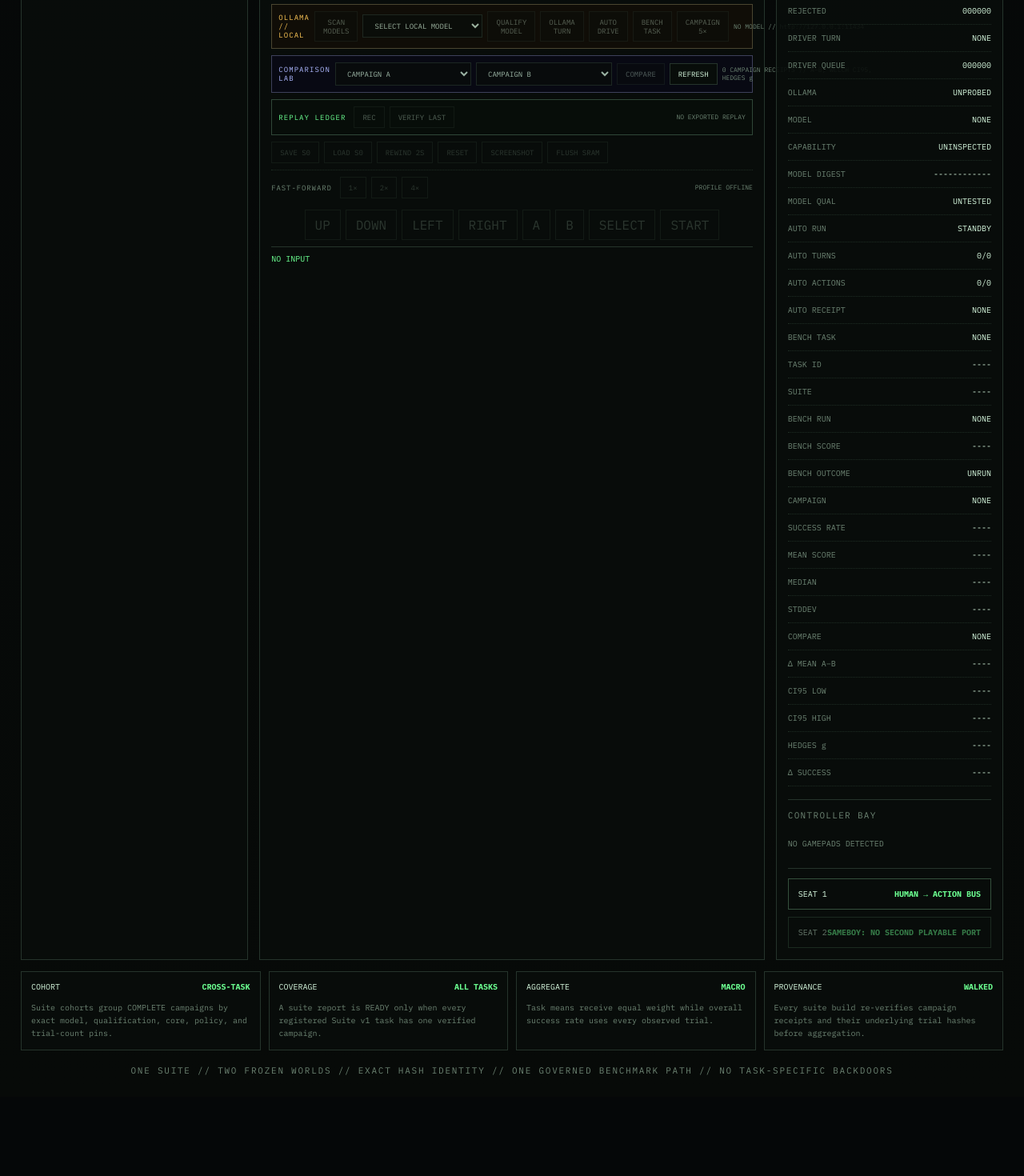
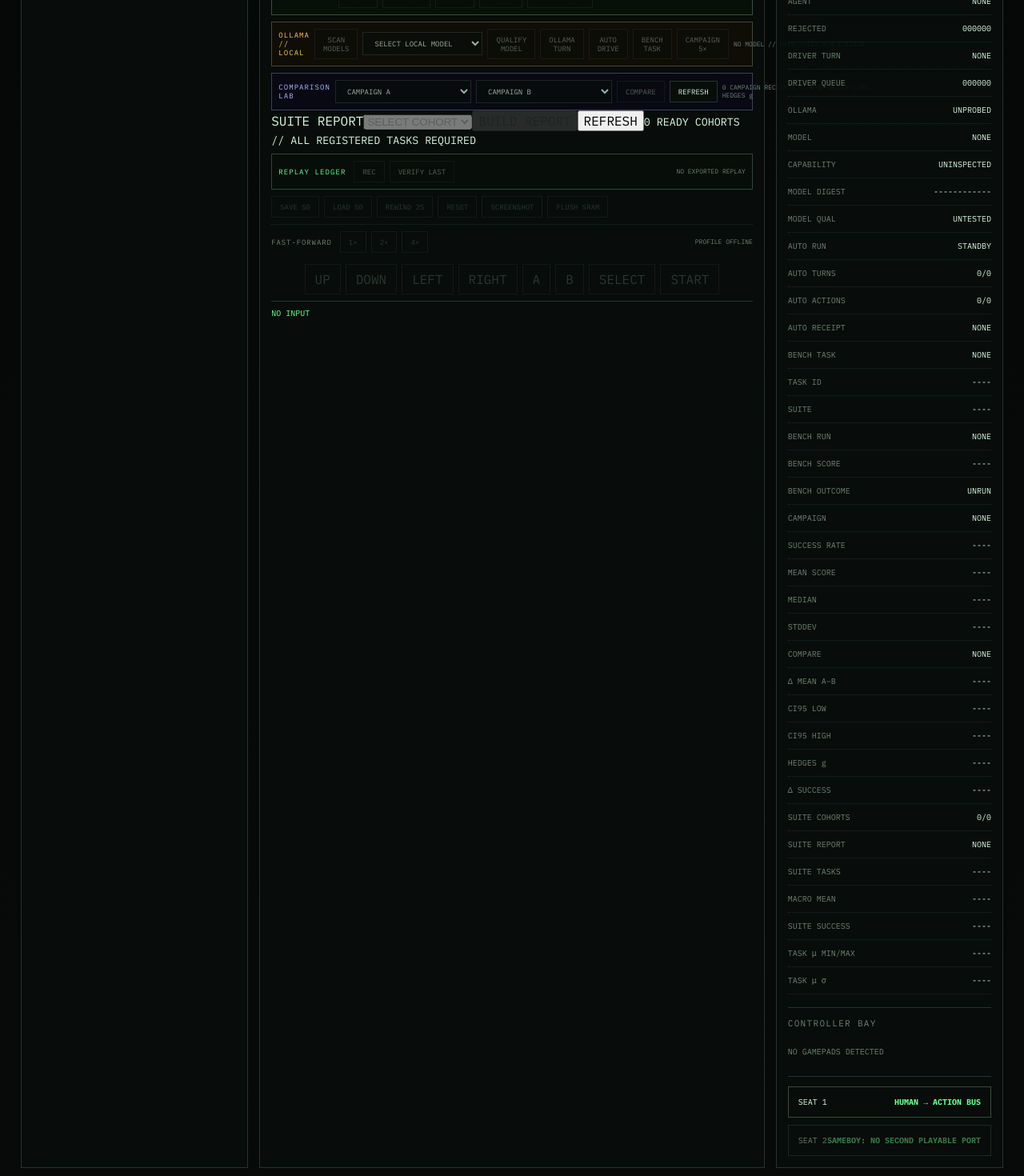
Before and after one commit to MichaelWave369/PhiCade, a React (Vite) app in the folder apps/desktop/: page / in a window 1280 px wide. Shown: the part 980-2450 px from the top of the page at 80% size. Before the commit the page ends 2351 px from the top, so only its background shows below. Built offline with nearby package versions, Linux system fonts and the light colour scheme.

Commit message:
feat: add Benchmark Suite Report operator surface

```diff
--- a/apps/desktop/src/App.tsx
+++ b/apps/desktop/src/App.tsx
@@ -1189,6 +1189,7 @@ export function App() {
           <span><i className={`lamp ${benchmarkRunning ? "lamp-amber" : lastModelBenchmark ? "lamp-green" : "lamp-green"}`} /> BENCH {benchmarkRunning ? `RUN ${benchmarkRunId}` : lastModelBenchmark ? `${lastModelBenchmark.receipt.score1000 ?? "ERR"}/1000` : "STANDBY"}</span>
           <span><i className={`lamp ${campaignStatus?.active ? "lamp-amber" : lastCampaign ? "lamp-green" : "lamp-green"}`} /> CAMPAIGN {campaignStatus?.active ? `${campaignStatus.completedTrials}/${campaignStatus.totalTrials}` : lastCampaign ? `#${lastCampaign.receipt.campaignId}` : "STANDBY"}</span>
           <span><i className={`lamp ${comparisonBusy ? "lamp-amber" : lastComparison ? "lamp-green" : "lamp-green"}`} /> COMPARE {comparisonBusy ? "VERIFYING" : lastComparison ? `#${lastComparison.receipt.comparisonId}` : "STANDBY"}</span>
+          <span><i className={`lamp ${suiteReportBusy ? "lamp-amber" : lastSuiteReport ? "lamp-green" : "lamp-green"}`} /> SUITE {suiteReportBusy ? "VERIFYING" : lastSuiteReport ? `#${lastSuiteReport.receipt.reportId}` : suiteCandidates.some((candidate) => candidate.ready) ? "READY" : "INCOMPLETE"}</span>
         </div>
       </header>
 
@@ -1248,7 +1249,7 @@ export function App() {
                   <div className="phi-mark">Φ</div>
                   <h2>PHICADE</h2>
                   <p>{selectedGame ? `${selectedGame.system} // ${selectedGame.displayName}` : "SELECT CARTRIDGE"}</p>
-                  <small>RUNG 15 // COMPARISON LAB ONLINE</small>
+                  <small>RUNG 16 // SUITE REPORTS ONLINE</small>
                 </div>
               )}
             </div>
@@ -1417,6 +1418,45 @@ export function App() {
                 : `${campaignLedger.length} CAMPAIGN RECEIPTS // A−B, WELCH CI95, HEDGES g`}
             </small>
           </div>
+          <div className="suite-strip">
+            <span>SUITE REPORT</span>
+            <select
+              value={selectedSuiteCohortId ?? ""}
+              onChange={(event) => {
+                setSelectedSuiteCohortId(event.target.value || null);
+                setLastSuiteReport(null);
+              }}
+              disabled={suiteCandidates.length === 0 || suiteReportBusy || autodrive?.active}
+              aria-label="Benchmark Suite cohort"
+            >
+              <option value="">SELECT COHORT</option>
+              {suiteCandidates.map((candidate) => (
+                <option key={candidate.cohortId} value={candidate.cohortId}>
+                  {`${candidate.model} ${candidate.modelDigest.slice(0, 8)}… // ${candidate.coveredTasks}/${candidate.suiteTaskCount} TASKS // ${candidate.trialsPerTask}× // ${candidate.ready ? "READY" : "INCOMPLETE"}`}
+                </option>
+              ))}
+            </select>
+            <button
+              onClick={() => void buildSelectedSuiteReport()}
+              disabled={
+                suiteReportBusy
+                || !selectedSuiteCohortId
+                || !suiteCandidates.some((candidate) => candidate.cohortId === selectedSuiteCohortId && candidate.ready)
+                || autodrive?.active
+                || campaignStatus?.active
+              }
+            >
+              {suiteReportBusy ? "VERIFYING..." : "BUILD REPORT"}
+            </button>
+            <button onClick={() => void refreshSuiteReportCandidates()} disabled={suiteReportBusy || autodrive?.active}>
+              REFRESH
+            </button>
+            <small>
+              {lastSuiteReport
+                ? `#${lastSuiteReport.receipt.reportId} // MACRO μ ${lastSuiteReport.receipt.stats.macroMeanScore1000.toFixed(1)} // SUCCESS ${(lastSuiteReport.receipt.stats.overallSuccessRate * 100).toFixed(1)}% // σTASK ${lastSuiteReport.receipt.stats.populationStddevTaskMeanScore1000.toFixed(1)}`
+                : `${suiteCandidates.filter((candidate) => candidate.ready).length} READY COHORTS // ALL REGISTERED TASKS REQUIRED`}
+            </small>
+          </div>
           <div className="replay-strip">
             <span>REPLAY LEDGER</span>
             <button
@@ -1477,7 +1517,7 @@ export function App() {
         </section>
 
         <aside className="panel telemetry-panel">
-          <div className="panel-title">RUNTIME // RUNG 15</div>
+          <div className="panel-title">RUNTIME // RUNG 16</div>
           <dl>
             <div><dt>FRAME</dt><dd>{frameNumber.toString().padStart(6, "0")}</dd></div>
             <div><dt>INPUT QUEUE</dt><dd>{bus.pending.toString().padStart(6, "0")}</dd></div>
@@ -1524,6 +1564,13 @@ export function App() {
             <div><dt>CI95 HIGH</dt><dd>{lastComparison ? lastComparison.receipt.stats.meanDifferenceCi95High.toFixed(1) : "----"}</dd></div>
             <div><dt>HEDGES g</dt><dd>{lastComparison?.receipt.stats.hedgesGAMinusB === null || lastComparison?.receipt.stats.hedgesGAMinusB === undefined ? "----" : lastComparison.receipt.stats.hedgesGAMinusB.toFixed(2)}</dd></div>
             <div><dt>Δ SUCCESS</dt><dd>{lastComparison ? `${(lastComparison.receipt.stats.successRateDifferenceAMinusB * 100).toFixed(1)}pp` : "----"}</dd></div>
+            <div><dt>SUITE COHORTS</dt><dd>{`${suiteCandidates.filter((candidate) => candidate.ready).length}/${suiteCandidates.length}`}</dd></div>
+            <div><dt>SUITE REPORT</dt><dd>{lastSuiteReport ? `#${lastSuiteReport.receipt.reportId}` : "NONE"}</dd></div>
+            <div><dt>SUITE TASKS</dt><dd>{lastSuiteReport ? `${lastSuiteReport.receipt.stats.taskCount}` : "----"}</dd></div>
+            <div><dt>MACRO MEAN</dt><dd>{lastSuiteReport ? lastSuiteReport.receipt.stats.macroMeanScore1000.toFixed(1) : "----"}</dd></div>
+            <div><dt>SUITE SUCCESS</dt><dd>{lastSuiteReport ? `${(lastSuiteReport.receipt.stats.overallSuccessRate * 100).toFixed(1)}%` : "----"}</dd></div>
+            <div><dt>TASK μ MIN/MAX</dt><dd>{lastSuiteReport ? `${lastSuiteReport.receipt.stats.minTaskMeanScore1000.toFixed(1)} / ${lastSuiteReport.receipt.stats.maxTaskMeanScore1000.toFixed(1)}` : "----"}</dd></div>
+            <div><dt>TASK μ σ</dt><dd>{lastSuiteReport ? lastSuiteReport.receipt.stats.populationStddevTaskMeanScore1000.toFixed(1) : "----"}</dd></div>
           </dl>
 
           <div className="rule" />
@@ -1565,7 +1612,7 @@ export function App() {
         ))}
       </section>
 
-      <footer>ONE SUITE // TWO FROZEN WORLDS // EXACT HASH IDENTITY // ONE GOVERNED BENCHMARK PATH // NO TASK-SPECIFIC BACKDOORS</footer>
+      <footer>ONE MODEL COHORT // ALL REGISTERED TASKS // REVERIFY EVERY CAMPAIGN + TRIAL // MACRO TASK SCORE // NO CROSS-TASK SHORTCUTS</footer>
     </main>
   );
 }
```
